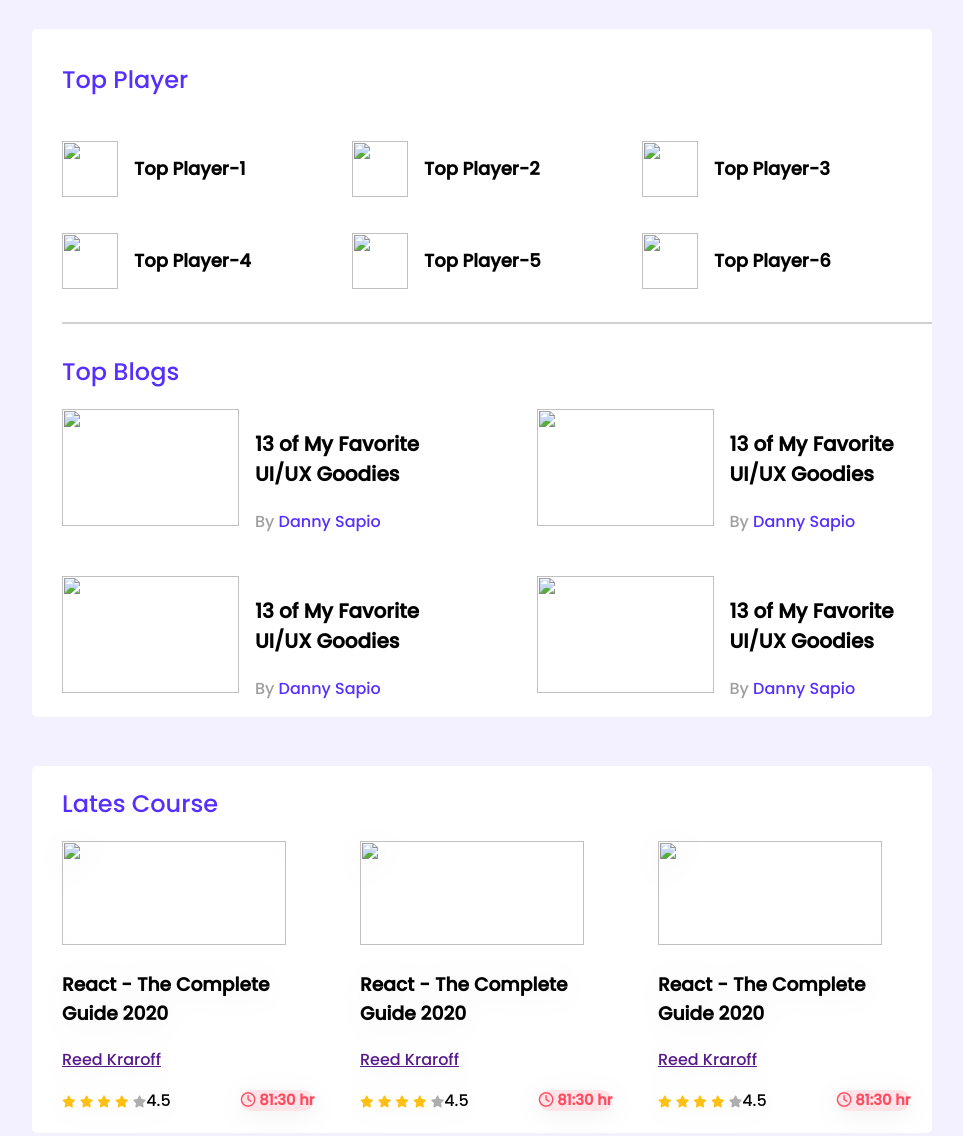
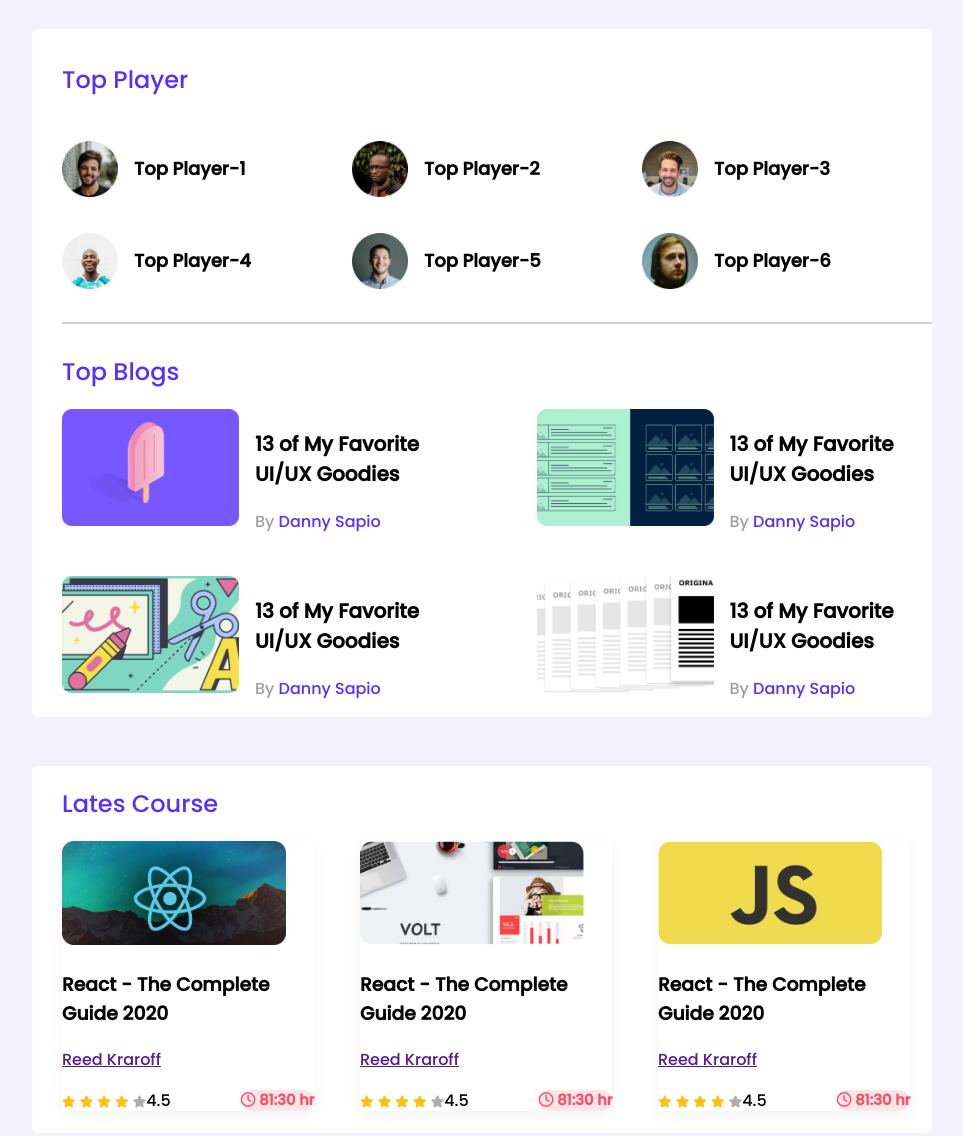
Before and after one commit to tariik12/leader-board-css3, a plain HTML site: page index.html in a window 1280 px wide. Shown: the whole page, without its empty margins (158-1121 px from the left). Drawn offline with Linux system fonts and the light colour scheme; the site is published under a folder, as on GitHub Pages, so addresses that start at the root find nothing.

Commit message:
This is done

```diff
--- a/index.html
+++ b/index.html
@@ -23,27 +23,27 @@
             <h2 class="section-title">Top Player</h2>
             <div class="players">
                 <div class="player">
-                    <img src="/images/players/player-1.png" alt="">
+                    <img src="./images/players/player-1.png" alt="">
                     <h3 class="player-name">Top Player-1</h3>
                 </div>
                 <div class="player">
-                    <img src="/images/players/player-2.png" alt="">
+                    <img src="./images/players/player-2.png" alt="">
                     <h3 class="player-name">Top Player-2</h3>
                 </div>
                 <div class="player">
-                    <img src="/images/players/player-3.png" alt="">
+                    <img src="./images/players/player-3.png" alt="">
                     <h3 class="player-name">Top Player-3</h3>
                 </div>
                 <div class="player">
-                    <img src="/images/players/player-4.png" alt="">
+                    <img src="./images/players/player-4.png" alt="">
                     <h3 class="player-name">Top Player-4</h3>
                 </div>
                 <div class="player">
-                    <img src="/images/players/player-5.png" alt="">
+                    <img src="./images/players/player-5.png" alt="">
                     <h3 class="player-name">Top Player-5</h3>
                 </div>
                 <div class="player">
-                    <img src="/images/players/player-6.png" alt="">
+                    <img src="./images/players/player-6.png" alt="">
                     <h3 class="player-name">Top Player-6</h3>
                 </div>
             </div>
@@ -54,7 +54,7 @@
             <div class="blogs">
                 <article class="blog">
                     <div class="thumbnail">
-                        <img src="/images/blogs/blog-1.png" alt="">
+                        <img src="./images/blogs/blog-1.png" alt="">
                     </div>
                     <div class="blog-info">
                         <h3 class="blog-title">13 of My Favorite
@@ -64,7 +64,7 @@
                 </article>
                 <article class="blog">
                     <div class="thumbnail">
-                        <img src="/images/blogs/blog-2.png" alt="">
+                        <img src="./images/blogs/blog-2.png" alt="">
                     </div>
                     <div class="blog-info">
                         <h3 class="blog-title">13 of My Favorite
@@ -74,7 +74,7 @@
                 </article>
                 <article class="blog">
                     <div class="thumbnail">
-                        <img src="/images/blogs/blog-3.png" alt="">
+                        <img src="./images/blogs/blog-3.png" alt="">
                     </div>
                     <div class="blog-info">
                         <h3 class="blog-title">13 of My Favorite
@@ -84,7 +84,7 @@
                 </article>
                 <article class="blog">
                     <div class="thumbnail">
-                        <img src="/images/blogs/blog-4.png" alt="">
+                        <img src="./images/blogs/blog-4.png" alt="">
                     </div>
                     <div class="blog-info">
                         <h3 class="blog-title">13 of My Favorite
@@ -100,7 +100,7 @@
         <h2 class="section-title">Lates Course</h2>
         <div class="courses">
         <div class="course">
-                <div class="course-banner"><img src="/images/courses/course-1.png" alt=""></div>
+                <div class="course-banner"><img src="./images/courses/course-1.png" alt=""></div>
 
             <div class="course-detail">
                 <h3 class="course-title">React - The Complete Guide 2020</h3>
@@ -121,7 +121,7 @@
                 </div>
             </div>
         <div class="course">
-                <div class="course-banner"><img src="/images/courses/course-2.png" alt=""></div>
+                <div class="course-banner"><img src="./images/courses/course-2.png" alt=""></div>
 
             <div class="course-detail">
                 <h3 class="course-title">React - The Complete Guide 2020</h3>
@@ -142,7 +142,7 @@
                 </div>
             </div>
         <div class="course">
-                <div class="course-banner"><img src="/images/courses/course-3.png" alt=""></div>
+                <div class="course-banner"><img src="./images/courses/course-3.png" alt=""></div>
 
             <div class="course-detail">
                 <h3 class="course-title">React - The Complete Guide 2020</h3>
--- a/styles/style.css
+++ b/styles/style.css
@@ -98,7 +98,7 @@ main{
  .course{
     Width: 252.42px;
     Height: 269.79px;
-    filter: drop-shadow(0px 5.34229px 13.3557px rgba(0, 0, 0, 0.05));
+    box-shadow: 0px 5.34229px 13.3557px rgba(0, 0, 0, 0.05);
 
  }
  .course-banner img{
```
